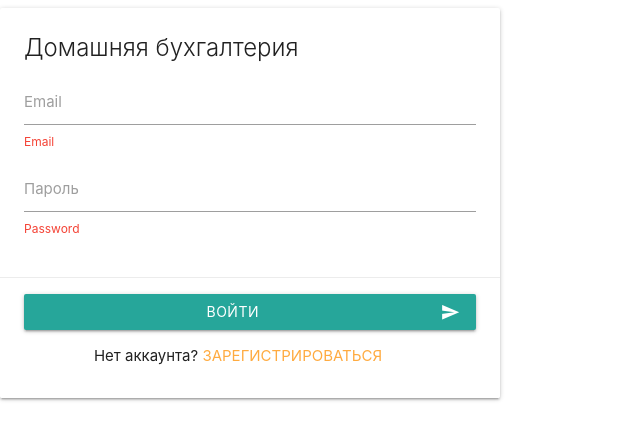
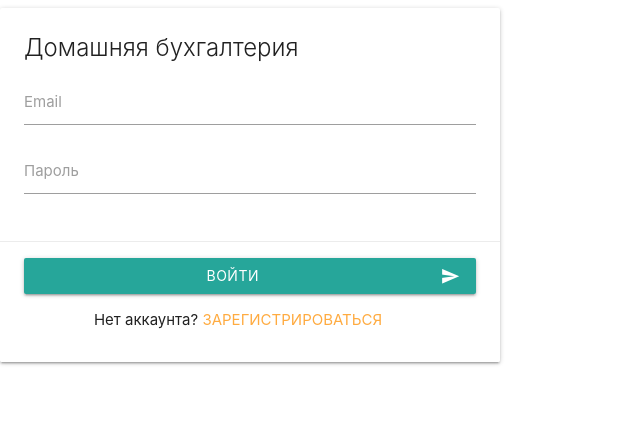
Before and after one commit to TigranMnjoyan96/SRM_VUE, a Vue app: page /login in a window 1280 px wide. Shown: the top 440 px of the page, without its empty margins (0-640 px from the left). Built offline with nearby package versions, Linux system fonts and the light colour scheme.

Commit message:
--- Auto-Git Commit ---

```diff
--- a/src/main.js
+++ b/src/main.js
@@ -11,6 +11,8 @@ import 'materialize-css/dist/js/materialize.min.js'
 Vue.config.productionTip = false;
 Vue.filter('date', dateFilter)
 
+Vue.use(Vuelidate)
+
 new Vue({
   router,
   store,
--- a/src/views/Login.vue
+++ b/src/views/Login.vue
@@ -1,16 +1,24 @@
 <template>
-<form class="card auth-card" @submit.prevent="submitForm">
+<form class="card auth-card" @submit.prevent="submitHandler">
     <div class="card-content">
         <span class="card-title">Домашняя бухгалтерия</span>
         <div class="input-field">
-            <input id="email" type="text" class="validate">
+            <input id="email" type="text"
+             v-model.trim="email"
+              :class="{invalid: ($v.email.$dirty && !$v.email.required) || ($v.email.$dirty && !$v.email.email)}">
             <label for="email">Email</label>
-            <small class="helper-text invalid">Email</small>
+            <small class="helper-text invalid" v-if="$v.email.$dirty && !$v.email.required">email field is required</small>
+            <small class="helper-text invalid" v-else-if="$v.email.$dirty && !$v.email.email">enter a correctly email</small>
         </div>
         <div class="input-field">
-            <input id="password" type="password" class="validate">
+            <input id="password"
+             v-model.trim="password"
+              type="password"
+              :class="{invalid: ($v.password.$dirty && !$v.password.required) || ($v.password.$dirty && !$v.password.minLength)}">
+
             <label for="password">Пароль</label>
-            <small class="helper-text invalid">Password</small>
+            <small class="helper-text invalid" v-if="$v.password.$dirty && !$v.password.required">password is required</small>
+            <small class="helper-text invalid" v-else-if="$v.password.$dirty && !$v.password.minLength">min length must be {{ $v.passord.$params.min }} now it's {{ password.length }}</small>
         </div>
     </div>
     <div class="card-action">
@@ -30,10 +38,27 @@
 </template>
 
 <script>
+
+import {email, required, minLength} from 'vuelidate/lib/validators'
+
 export default {
  name: 'login',
+ data() {
+  return {
+   email: '',
+   password: ''
+  }
+ },
+ validations: {
+  email: {email, required},
+  password: {required, minLength: minLength(6)}
+ },
  methods: {
-  submitForm() {
+  submitHandler() {
+   if(this.$v.$invalid) {
+    this.$v.$touch();
+    return;
+   }
    this.$router.push('/home')
   }
  }
```
Also changed, not shown: .autogit/logs/log-16-5-2020-16-41-55.txt (added).
